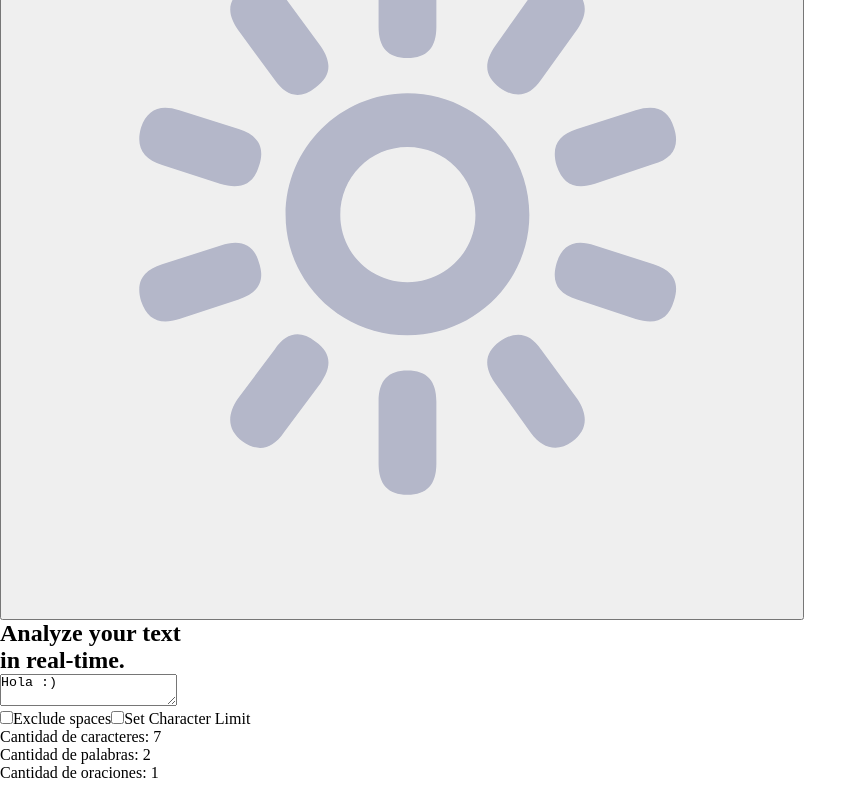
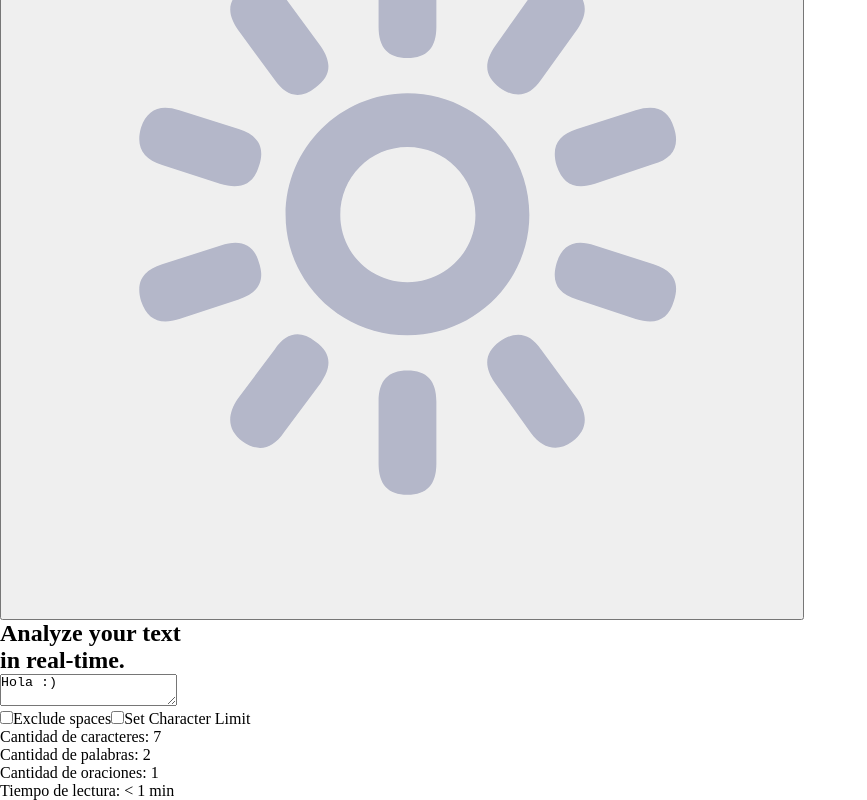
Before and after one commit to Nicolas-Andreis/character-counter-react, a React (Vite) app: page / in a window 1280 px wide. Shown: the part 1252-2052 px from the top of the page, without its empty margins (0-867 px from the left). Built offline with nearby package versions, Linux system fonts and the light colour scheme.

Commit message:
add: reading time

```diff
--- a/src/App.jsx
+++ b/src/App.jsx
@@ -36,11 +36,14 @@ function App() {
   const words = text.trim() === "" ? 0 : text.trim().split(/\s+/).length
 
   const sentences = text.trim() === ""
-  ? 0
-  : text
+    ? 0
+    : text
       .split(/[.!?]+/)
       .filter(item => item.trim() !== "")
       .length;
+
+  const readingTime = words / 200
+
 
 
   return (
@@ -94,6 +97,12 @@ function App() {
         <p>Cantidad de caracteres: {characters}</p>
         <p>Cantidad de palabras: {words}</p>
         <p>Cantidad de oraciones: {sentences}</p>
+        <p>
+          Tiempo de lectura:{" "}
+          {readingTime < 0.8
+            ? "< 1 min"
+            : `~ ${Math.round(readingTime)} min`}
+        </p>
       </main>
     </>
   );
```
